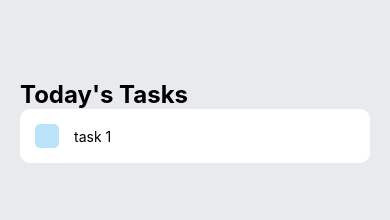
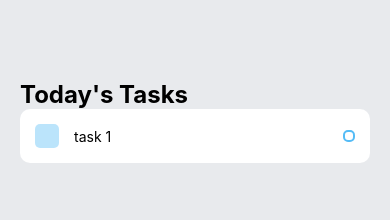
Before and after one commit to amine-omari/todo-mobile-app, a React Native app: screen / in a window 390 px wide. Shown: the top 220 px of the page. Built offline with nearby package versions, Linux system fonts and the light colour scheme.

Commit message:
feat: add circular style

```diff
--- a/components/Task.js
+++ b/components/Task.js
@@ -40,7 +40,13 @@ const styles = StyleSheet.create({
   text: {
     maxWidth: "80%",
   },
-  circular: {},
+  circular: {
+    width: 12,
+    height: 12,
+    borderColor: "#55BCF6",
+    borderWidth: 2,
+    borderRadius: 5,
+  },
 });
 
 export default Task;
```
